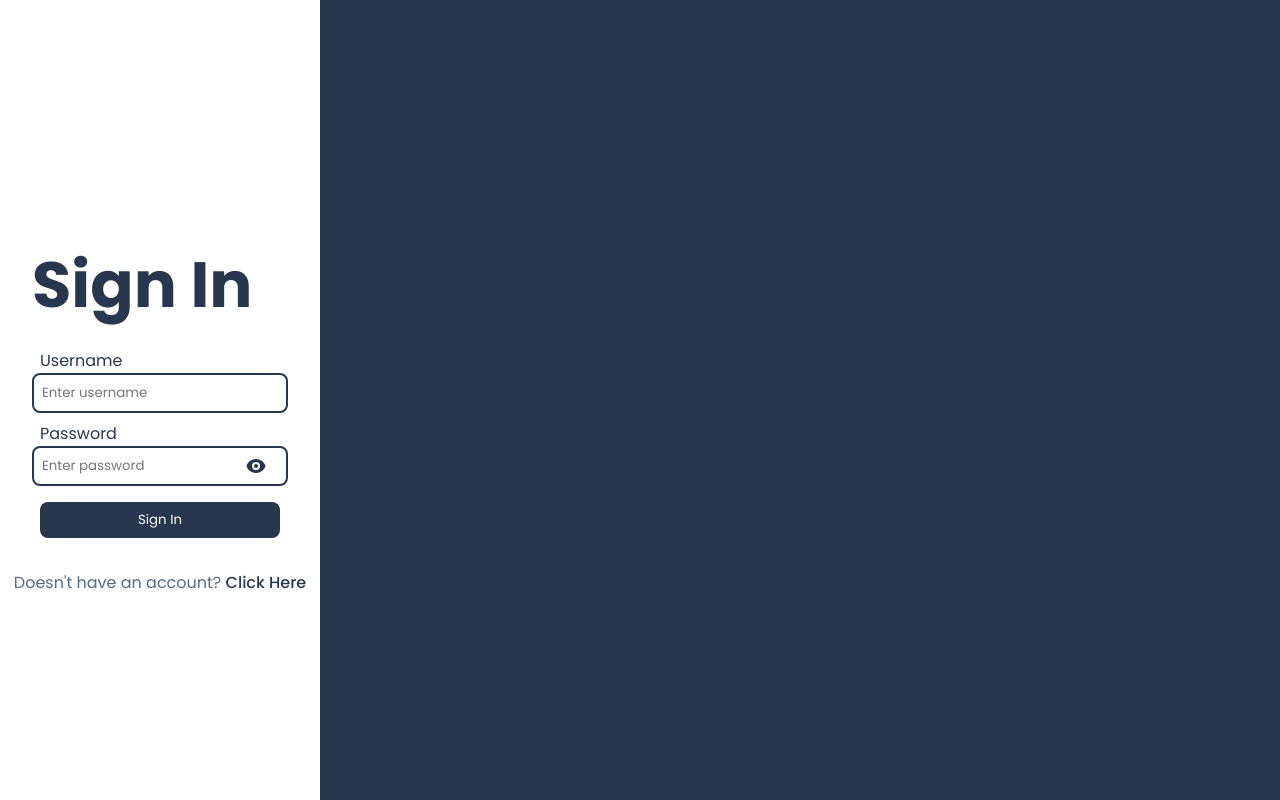
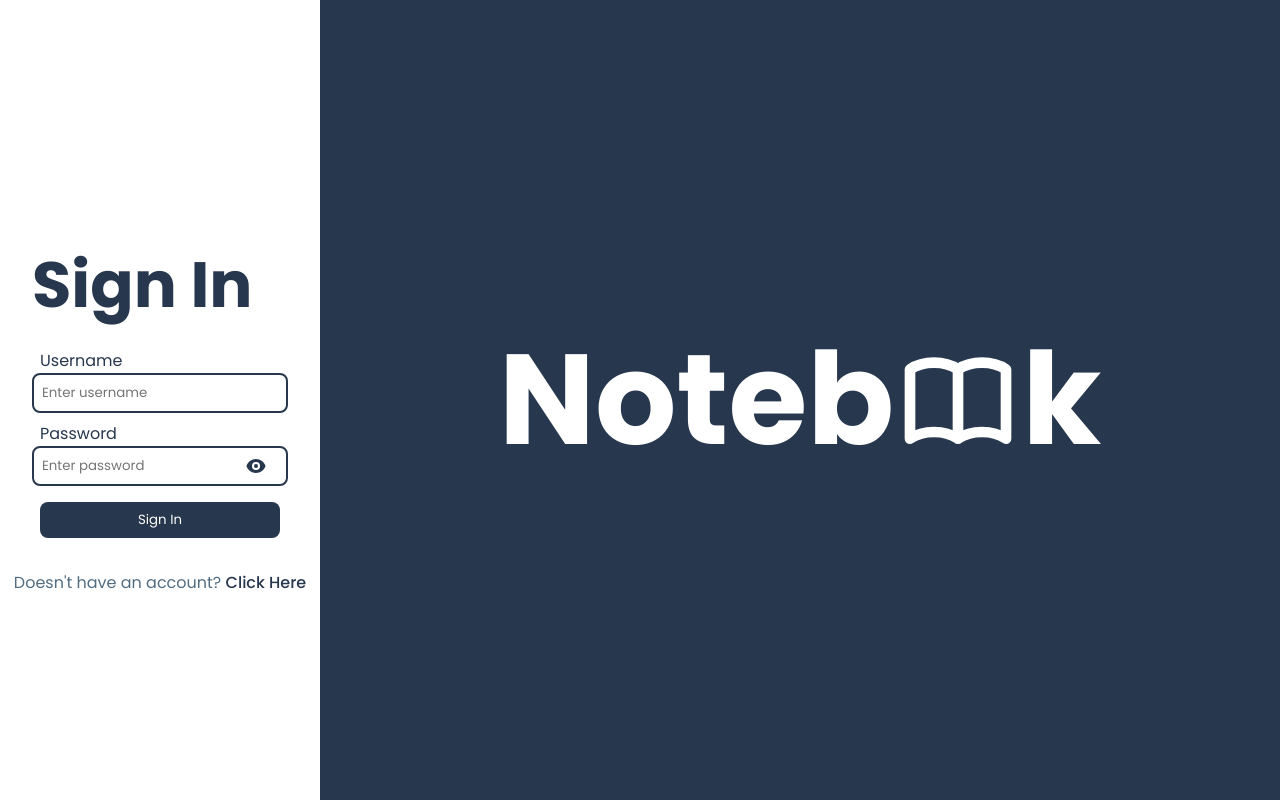
Before and after one commit to dwrdvncntcvs/notebook-react-app, a React (Create React App) app: page /sign-in in a window 1280 px wide. Built offline with nearby package versions, Linux system fonts and the light colour scheme.

Commit message:
Create title and minor changes on portal design

```diff
--- /dev/null
+++ b/src/components/Common/AppTitle/AppTitle.tsx
@@ -0,0 +1,16 @@
+import React from "react";
+import { HiOutlineBookOpen } from "react-icons/hi";
+import scss from "./appTitle.module.scss";
+
+const AppTitle = () => {
+    return (
+        <div>
+            <h1 className={scss["title"]}>
+                Noteb
+                <HiOutlineBookOpen />k
+            </h1>
+        </div>
+    );
+};
+
+export default AppTitle;
--- /dev/null
+++ b/src/components/Common/AppTitle/appTitle.module.scss
@@ -0,0 +1,6 @@
+.title {
+    display: flex;
+    justify-content: center;
+    align-items: center;
+    user-select: none;
+}
--- /dev/null
+++ b/src/components/Common/index.ts
@@ -0,0 +1 @@
+export { default as AppTitle } from "./AppTitle/AppTitle";
--- a/src/pages/AuthPortal/AuthPortal.tsx
+++ b/src/pages/AuthPortal/AuthPortal.tsx
@@ -1,6 +1,7 @@
 import React from "react";
 import { Outlet } from "react-router-dom";
 import scss from "./authPortal.module.scss";
+import { AppTitle } from "../../components/Common";
 
 const AuthPortal = () => {
     return (
@@ -8,7 +9,9 @@ const AuthPortal = () => {
             <div className={scss["portal-form-container"]}>
                 <Outlet />
             </div>
-            <div className={scss["portal-wallpaper"]}></div>
+            <div className={scss["portal-wallpaper"]}>
+                <AppTitle />
+            </div>
         </div>
     );
 };
--- a/src/pages/AuthPortal/authPortal.module.scss
+++ b/src/pages/AuthPortal/authPortal.module.scss
@@ -7,8 +7,12 @@
 
     .portal-wallpaper {
         display: flex;
+        justify-content: center;
+        align-items: center;
         flex: 3;
         background-color: $primary-color;
+        color: $quaternary-color;
+        font-size: 4rem;
     }
 
     .portal-form-container {
--- a/src/variables.scss
+++ b/src/variables.scss
@@ -4,3 +4,46 @@ $tertiary-color: #9db2bf;
 $quaternary-color: #ffffff;
 
 $error-color: rgba(255, 0, 0, 0.61);
+
+$LGdesktop: 1920px;
+$MDdesktop: 1600px;
+$desktop: 1366px;
+$LGtablet: 1150px;
+$tablet: 768px;
+$phone: 500px;
+
+@mixin LGdesktop {
+    @media (max-width: #{$LGdesktop}) and (min-width: #{$MDdesktop + 1}) {
+        @content;
+    }
+}
+
+@mixin MDdesktop {
+    @media (max-width: #{$MDdesktop}) and (min-width: #{$desktop + 1}) {
+        @content;
+    }
+}
+
+@mixin desktop {
+    @media (max-width: #{$desktop}) and (min-width: #{$LGtablet + 1}) {
+        @content;
+    }
+}
+
+@mixin LGtablet {
+    @media (max-width: #{$LGtablet}) and (min-width: #{$tablet + 1}) {
+        @content;
+    }
+}
+
+@mixin tablet {
+    @media (max-width: #{$tablet}) and (min-width: #{$phone + 1}) {
+        @content;
+    }
+}
+
+@mixin phone {
+    @media (max-width: #{$phone}) and (min-width: #{$phone - 400}) {
+        @content;
+    }
+}
```
